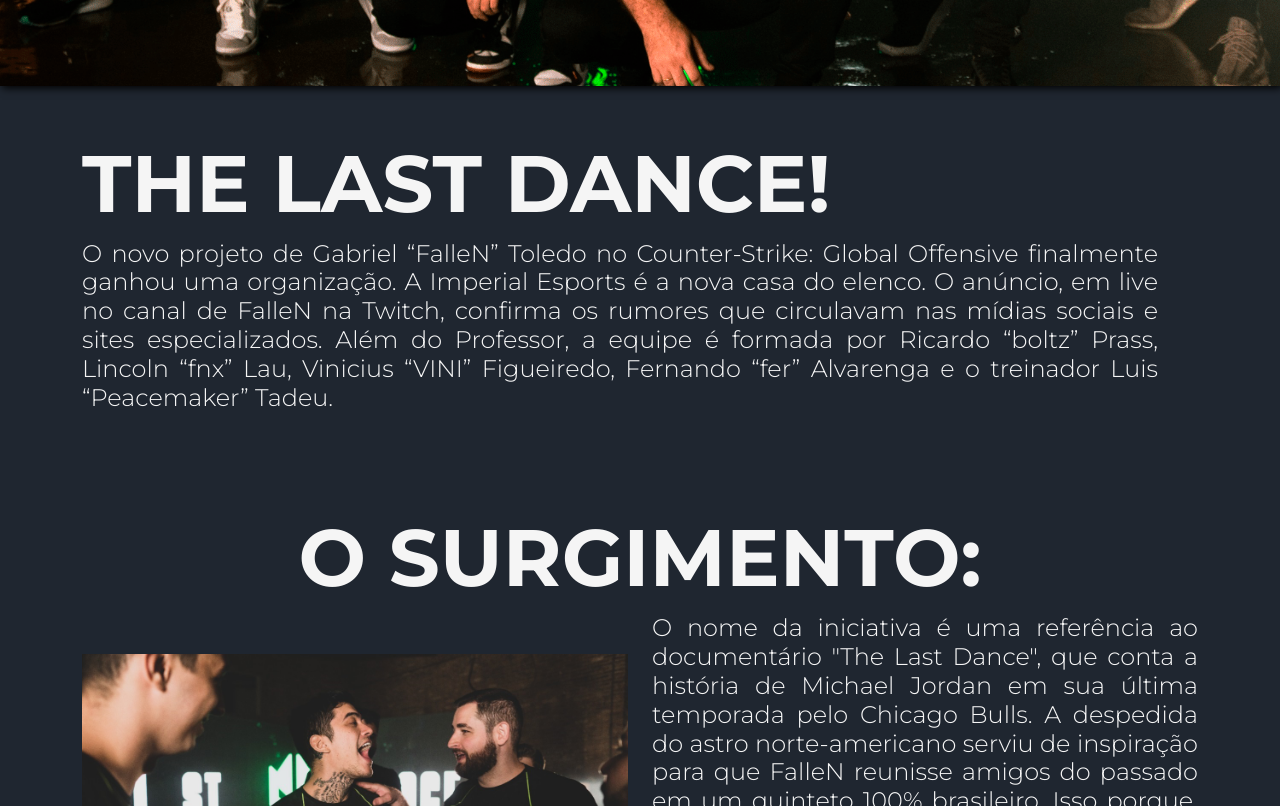
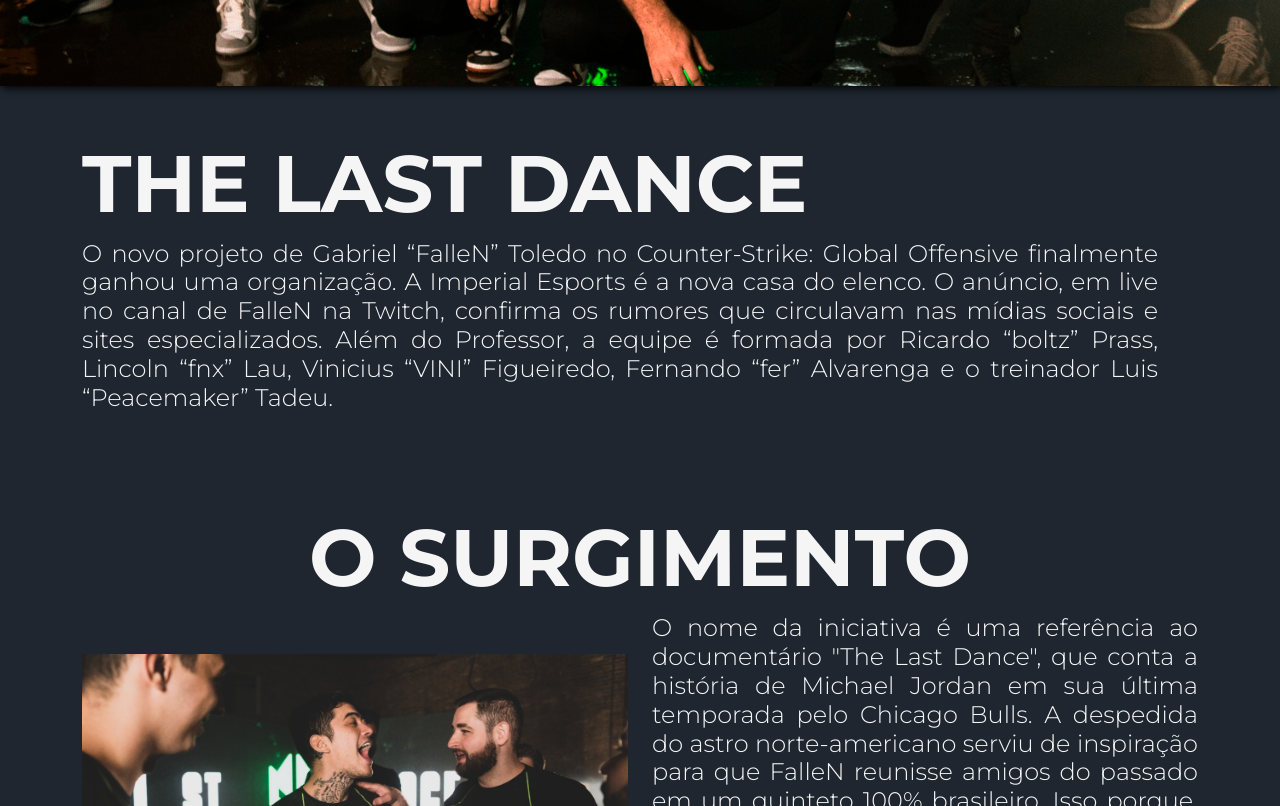
Before and after one commit to vinnizin/imperialByVinni, a plain HTML site: page index.html in a window 1280 px wide. Shown: the part 480-1286 px from the top of the page. Drawn offline with Linux system fonts and the light colour scheme.

Commit message:
ALGUMAS BESTEIRAS

```diff
--- a/index.html
+++ b/index.html
@@ -66,7 +66,7 @@
     <div class="container">
       <div class="row">
         <div class="col-md-12">
-          <h1 class="titulos"><b>THE LAST DANCE!</b></h1>
+          <h1 class="titulos"><b>THE LAST DANCE</b></h1>
           <h4 id="txt-last">O novo projeto de Gabriel “FalleN” Toledo no Counter-Strike: Global Offensive finalmente
             ganhou uma organização.
             A Imperial Esports é a nova casa do elenco. O anúncio, em live no canal de FalleN na Twitch,
@@ -80,7 +80,7 @@
     <!-- FIM TEXTO -->
     <div class="container" id="container-surgimento">
       <div class="row">
-        <h1 class="titulos" id="titulo-surgimento"><b>O SURGIMENTO:</b></h1>
+        <h1 class="titulos" id="titulo-surgimento"><b>O SURGIMENTO</b></h1>
         <div class="col-md-6">
           <a><img src="/imagens/fnx-rindo-imperial.jpg" width="100%" id="foto-surgimento"></a>
           <figcaption id="baixo-foto"><i>Foto: Reprodução/Imperial</i></figcaption>
```
